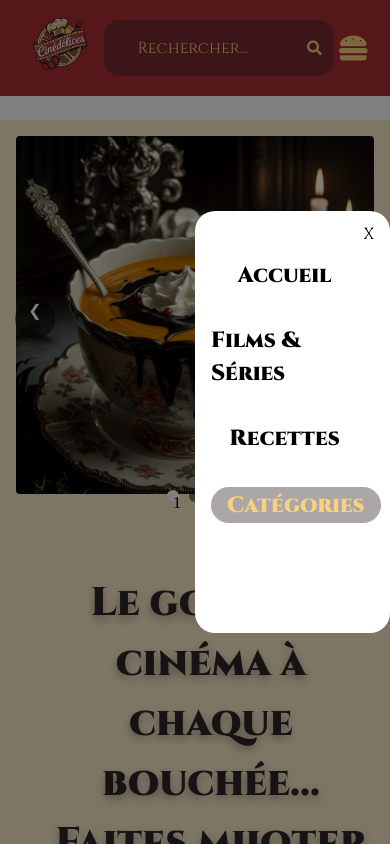
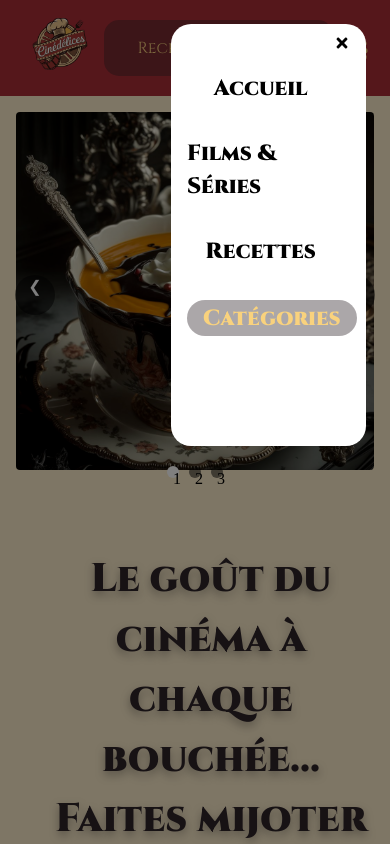
Before and after one commit to Leila-tabti/Cinedelices-front, a React (Vite) app in the folder CineDelice-front/: page / in a window 390 px wide. Both pictures are taken after a click on the button 353 px from the left and 48 px from the top of the page. Shown: the top 844 px of the page. Built offline with nearby package versions, Linux system fonts and the light colour scheme.

Commit message:
AP-fix-style-Cross/Responsive

```diff
--- a/CineDelice-front/src/components/App/Header/Header.scss
+++ b/CineDelice-front/src/components/App/Header/Header.scss
@@ -66,3 +66,16 @@ input::placeholder {
   background-color: transparent;
   border: none;
 }
+
+// Styles pour mobile first (petits écrans) - Menu burger visible, Navbar cachée
+
+  // Media query pour les grands écrans (par exemple, à partir de 768px)
+  @media (min-width: 768px) {
+    .header-auth .navbar {
+      display: flex; /* Affiche la navbar sur grand écran */
+    }
+
+    .btn-menu-burger {
+      display: none; /* Cache le bouton burger sur grand écran */
+    }
+  }
--- a/CineDelice-front/src/components/App/Navbar/Navbar.scss
+++ b/CineDelice-front/src/components/App/Navbar/Navbar.scss
@@ -4,7 +4,6 @@
 
 .navbar {
   background-color: v.$color-white;
-  margin-bottom: 1.5rem;
 }
 
 .navbar-list {
@@ -38,8 +37,3 @@ li a {
 .categories-button a {
   color: v.$color-yellow;
 }
-
-.modal-content .navbar-list {
-   display: flex;
-   flex-direction: column;
-}
--- a/CineDelice-front/src/components/Modal/ModalMenu.scss
+++ b/CineDelice-front/src/components/Modal/ModalMenu.scss
@@ -18,7 +18,9 @@
     width: 50%;
     height: 50%;
     max-width: 80%;
-    position: relative;
+    position: fixed;
+    top: 1.5rem;
+    right: 1.5em;
   }
 
   .modal-close {
@@ -34,5 +36,20 @@
   .modal-menu {
     display: flex;
     flex-direction: column;
-    display: contents;
   }
+
+  // Modale d'affichage de la Navbar
+.modal-content .navbar-list {
+  display: flex;
+  flex-direction: column;
+}
+
+// Styles pour mobile first (petits écrans) - Menu burger visible, Navbar cachée
+
+// Media query pour les grands écrans (par exemple, à partir de 768px)
+@media (min-width: 768px) {
+
+ .modal-overlay {
+   display: none; /* Cache la modale */
+ }
+}
--- a/CineDelice-front/src/components/Modal/ModalMenu.tsx
+++ b/CineDelice-front/src/components/Modal/ModalMenu.tsx
@@ -1,6 +1,8 @@
 import React from 'react';
 import './ModalMenu.scss';
 import Navbar from '../App/Navbar/Navbar';
+import { FaTimes } from 'react-icons/fa'; // Importer l'icône
+
 
 
 const ModalMenu = ({ isOpen, onClose }) => {
@@ -10,7 +12,7 @@ const ModalMenu = ({ isOpen, onClose }) => {
     <div className="modal-overlay">
       <div className="modal-content">
         {/* Bouton pour fermer la modale */}
-        <button className="modal-close" onClick={onClose}>X</button>
+        <button className="modal-close" onClick={onClose}><FaTimes></FaTimes></button>
 
         {/* Navbar à l'intérieur de la modale */}
         <nav className="navbar modal-navbar modal-menu">
```
